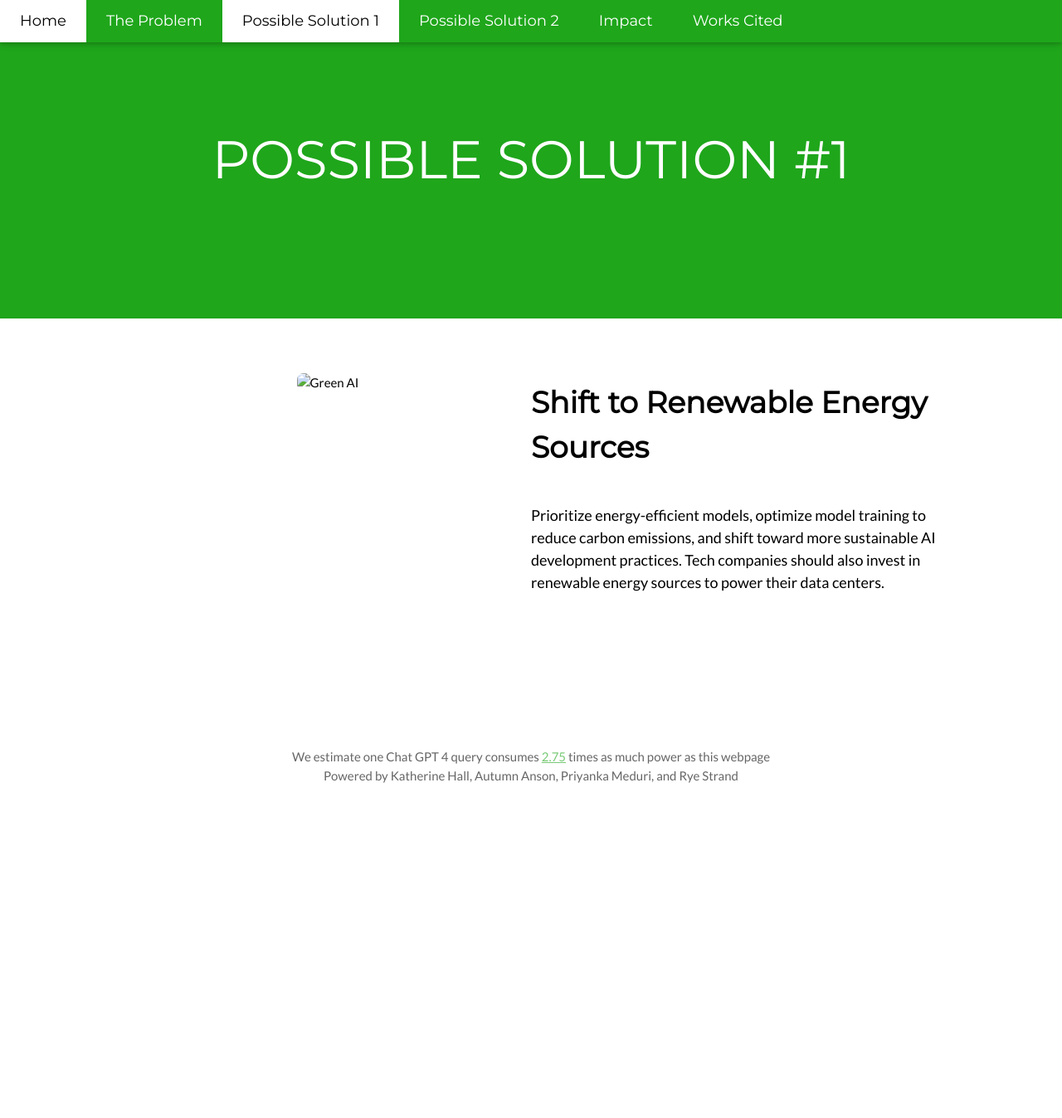
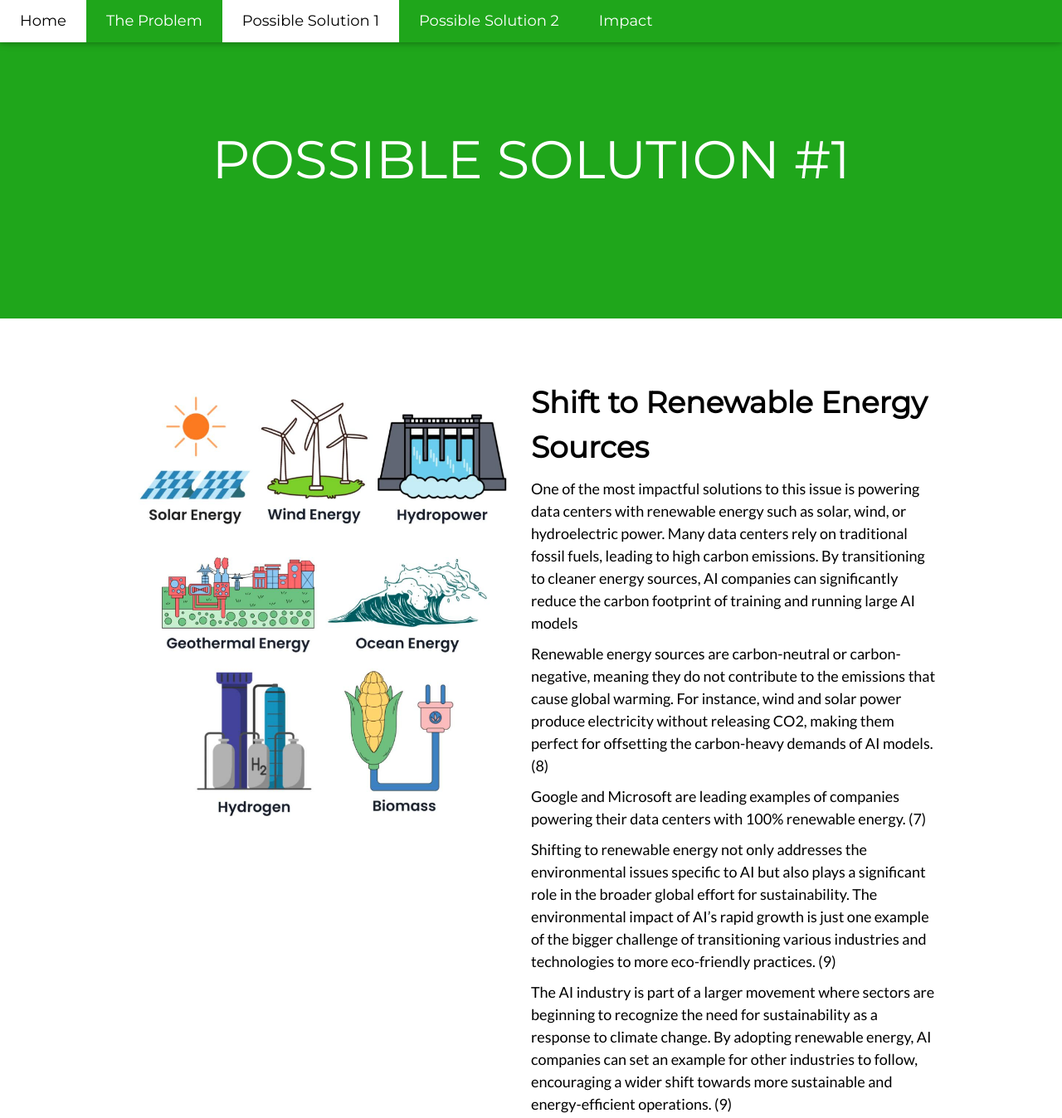
Before and after one commit to RyeStrand/EnvImpactAI, a website: page solution1.html in a window 1280 px wide. Shown: the top 1348 px of the page at 83% size. Before the commit the page ends 1025 px from the top, so only its background shows below. Drawn offline with Linux system fonts and the light colour scheme.

Commit message:
final touches

```diff
--- a/solution1.html
+++ b/solution1.html
@@ -28,7 +28,6 @@ img.responsive {
     <a href="solution1.html" class="w3-bar-item w3-button w3-padding-large w3-white">Possible Solution 1</a>
     <a href="solution2.html" class="w3-bar-item w3-button w3-padding-large w3-hover-white">Possible Solution 2</a>
     <a href="impact.html" class="w3-bar-item w3-button w3-padding-large w3-hover-white">Impact</a>
-    <a href="works.html" class="w3-bar-item w3-button w3-padding-large w3-hover-white">Works Cited</a>
   </div>
 
   <div id="navDemo" class="w3-bar-block w3-white w3-hide w3-hide-large w3-hide-medium w3-large">
@@ -37,7 +36,6 @@ img.responsive {
     <a href="solution1.html" class="w3-bar-item w3-button w3-padding-large">Possible Solution 1</a>
     <a href="solution2.html" class="w3-bar-item w3-button w3-padding-large">Possible Solution 2</a>
     <a href="impact.html" class="w3-bar-item w3-button w3-padding-large">Impact</a>
-    <a href="works.html" class="w3-bar-item w3-button w3-padding-large">Works Cited</a>
   </div>
 </div>
 
@@ -50,14 +48,22 @@ img.responsive {
 <div class="w3-row-padding w3-padding-64 w3-container">
   <div class="w3-row w3-content">
     <div class="w3-half w3-center">
-      <img src="assets/solution1_img.png" alt="Green AI" class="responsive">
+      <img src="assets/energy.png" alt="Green AI" class="responsive">
     </div>
     <div class="w3-half">
         <h1><b>Shift to Renewable Energy Sources</b></h1>
-      <h5 class="w3-padding-32">
-        Prioritize energy-efficient models, optimize model training to reduce carbon emissions, and shift toward more sustainable AI development practices. Tech companies should also invest in renewable energy sources to power their data centers.
-      </h5>
-    </div>
+      <h5>
+        One of the most impactful solutions to this issue is powering data centers with renewable energy such as solar, wind, or hydroelectric power. Many data centers rely on traditional fossil fuels, leading to high carbon emissions. By transitioning to cleaner energy sources, AI companies can significantly reduce the carbon footprint of training and running large AI models
+        </h5>
+
+        <h5>Renewable energy sources are carbon-neutral or carbon-negative, meaning they do not contribute to the emissions that cause global warming. For instance, wind and solar power produce electricity without releasing CO2, making them perfect for offsetting the carbon-heavy demands of AI models. (8)</h5>
+        <h5>Google and Microsoft are leading examples of companies powering their data centers with 100% renewable energy. (7)
+        </h5>
+        <h5>Shifting to renewable energy not only addresses the environmental issues specific to AI but also plays a significant role in the broader global effort for sustainability. The environmental impact of AI’s rapid growth is just one example of the bigger challenge of transitioning various industries and technologies to more eco-friendly practices. (9)
+        </h5>
+        <h5>The AI industry is part of a larger movement where sectors are beginning to recognize the need for sustainability as a response to climate change. By adopting renewable energy, AI companies can set an example for other industries to follow, encouraging a wider shift towards more sustainable and energy-efficient operations. (9)
+        </h5>
+      </div>
   </div>
 </div>
 
```
Also changed, not shown: problem.html (+3 -5 lines), solution2.html (+10 -5 lines), assets/energy.png (added), assets/legist.png (added), works.html (deleted), 3 other files.
